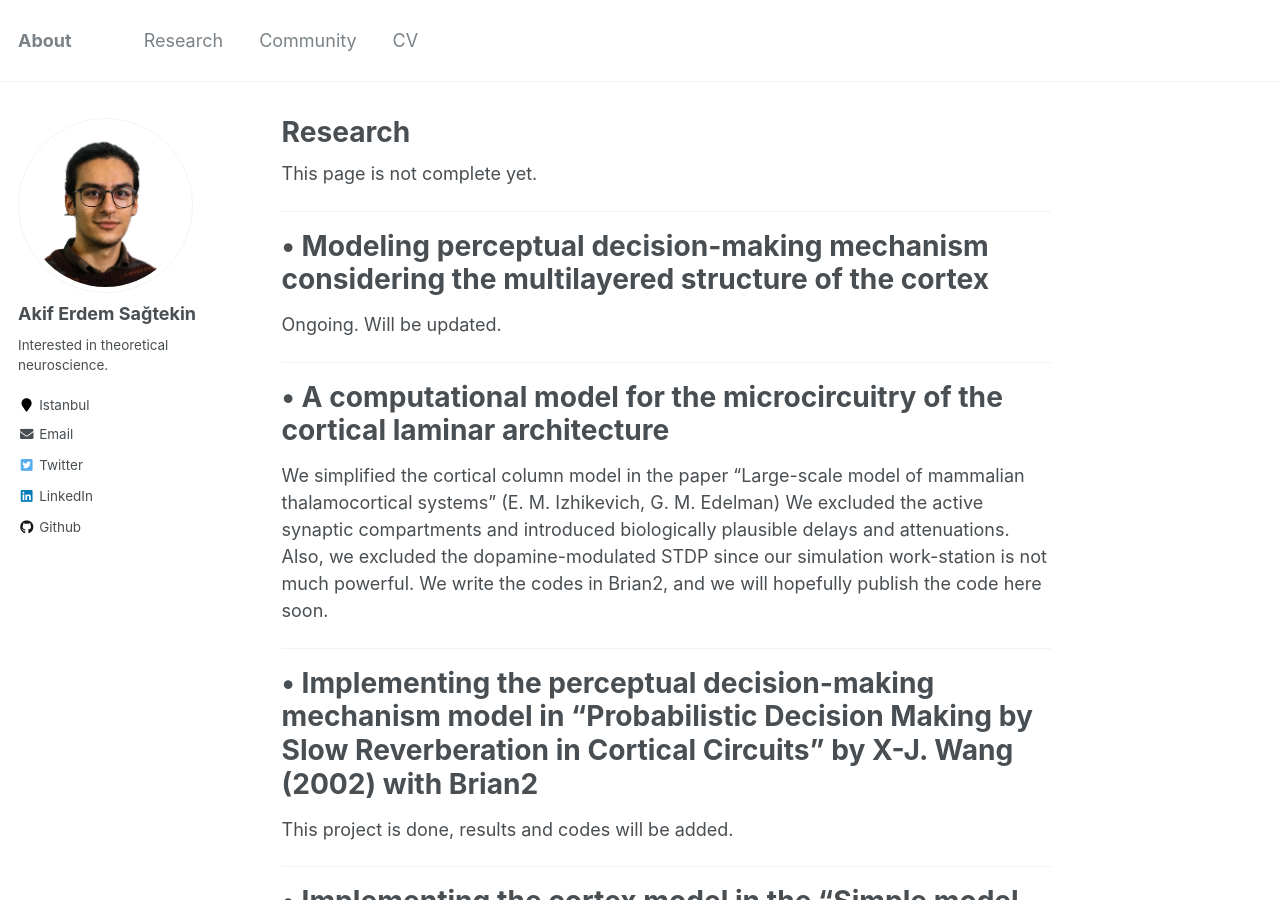
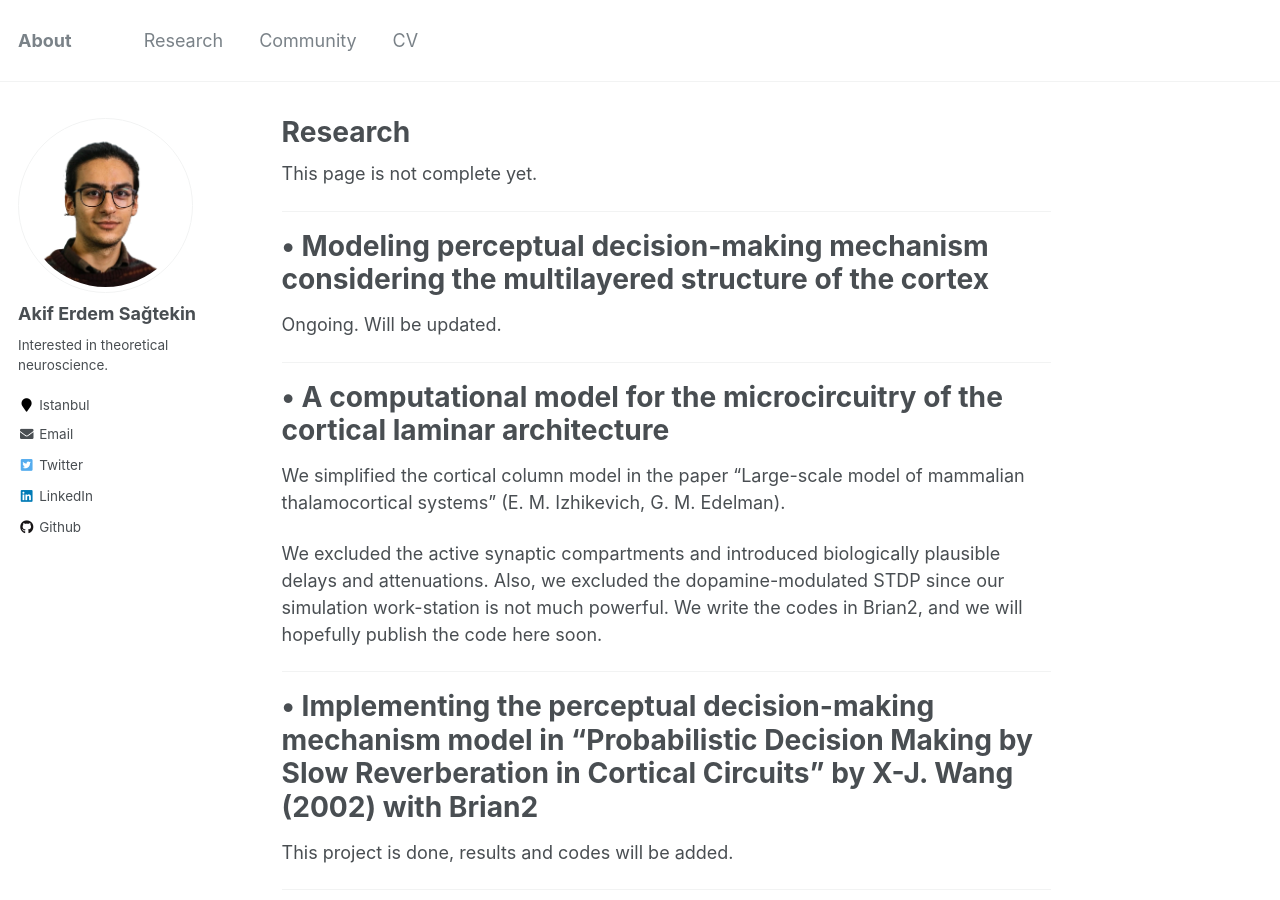
Before and after one commit to aesagtekin/aesagtekin.github.io, a Jekyll site: the page built from _pages/research.md, in a window 1280 px wide and 900 px high. Built offline with Jekyll 4.4.1, drawn with Linux system fonts in a browser that asks for light colours.

Commit message:
Update research.md

```diff
--- a/_pages/research.md
+++ b/_pages/research.md
@@ -15,7 +15,8 @@ Ongoing. Will be updated.
 
 # • A computational model for the microcircuitry of the cortical laminar architecture
 
-We simplified the cortical column model in the paper "Large-scale model of mammalian thalamocortical systems" (E. M. Izhikevich, G. M. Edelman)
+We simplified the cortical column model in the paper "Large-scale model of mammalian thalamocortical systems" (E. M. Izhikevich, G. M. Edelman).
+
 We excluded the active synaptic compartments and introduced biologically plausible delays and attenuations. Also, we excluded the dopamine-modulated STDP since our simulation work-station is not much powerful. We write the codes in Brian2, and we will hopefully publish the code here soon.
 
 ---
```
